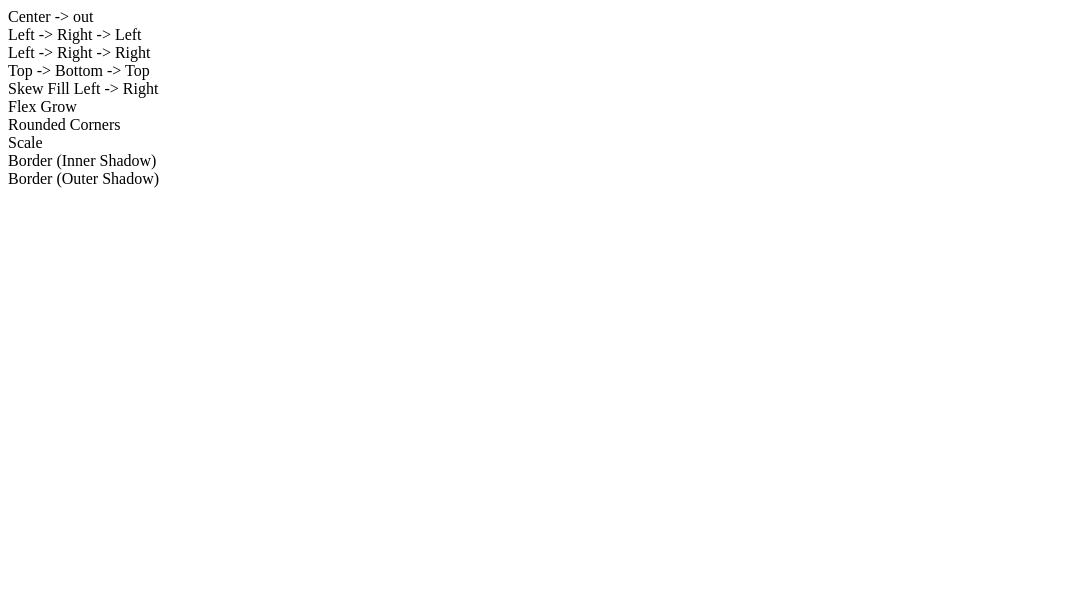
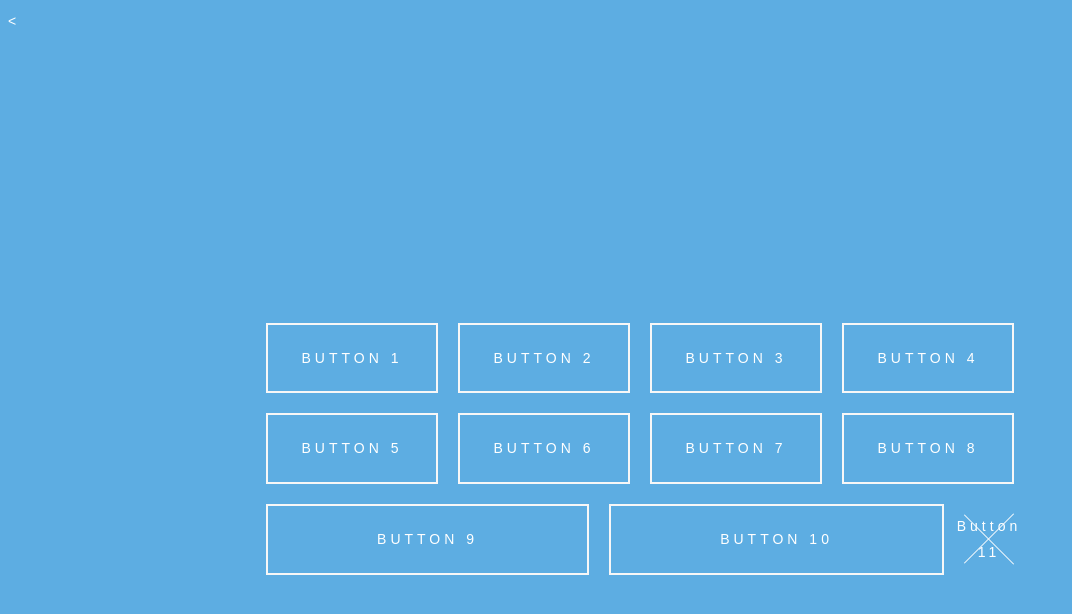
Before and after one commit to ShimingZ/Interactive2, a plain HTML site: page Exercises/E01/index.html in a window 1280 px wide. Shown: the whole page, without its empty margins (0-1072 px from the left). Drawn offline with Linux system fonts and the light colour scheme.

Commit message:
button1-10

```diff
--- a/Exercises/E01/index.html
+++ b/Exercises/E01/index.html
@@ -3,23 +3,29 @@
 <html>
 <head>
   <meta charset="UTF-8">
-  <link type="text/css" rel="stylesheet" href="stylesheet.css"/>
+  <<link rel="stylesheet" href="main.css">
 </head>
 
 
 <body>
+<p>
 <div class="container">
-  <div class="button">Center -> out</div>
-  <div class="button">Left -> Right -> Left</div>
-  <div class="button">Left -> Right -> Right</div>
-  <div class="button">Top -> Bottom -> Top</div>
-  <div class="button">Skew Fill Left -> Right</div>
-  <div class="button">Flex Grow</div>
-  <div class="button">Rounded Corners</div>
-  <div class="button">Scale</div>
-  <div class="button">Border (Inner Shadow)</div>
-  <div class="button">Border (Outer Shadow)</div>
+
+  <div class="button">Button 1</div>
+  <div class="button">Button 2</div>
+  <div class="button">Button 3</div>
+  <div class="button">Button 4</div>
+  <div class="button">Button 5</div>
+  <div class="button">Button 6</div>
+  <div class="button">Button 7</div>
+  <div class="button">Button 8</div>
+  <div class="button">Button 9</div>
+  <div class="button">Button 10</div>
+  <div class="outer"> <div class="inner"> <label>Button 11</label> </div>
+
+
 </div>
-
+</div>
+</p>
 </body>
 </html>
--- a/Exercises/E01/main.css
+++ b/Exercises/E01/main.css
@@ -1,21 +1,46 @@
 body {
-  background: linear-gradient(135deg, rgba(85,239,203,1) 0%,rgba(30,87,153,1) 0%,rgba(85,239,203,1) 0%,rgba(91,202,255,1) 100%);
-  color: #f7f7f7;
-  font-family: 'Lato', sans-serif;
-  font-weight: 300;
+  background: white ;
+    animation-name: back;
+    animation-duration: 5s;
+    animation-iteration-count: infinite;
+    position: center;
+    font-family:sans-serif;
+    letter-spacing:3pt;
+    line-height:20pt;
+    font-size: 14px;
+    color: white;
+
 }
+
+@keyframes back{
+  0%{background-color: #5DADE2;}
+  50%{background-color: #F4D03F;}
+  100%{background-color: #EC7063;}
+}
+
 .container {
+  display: -webkit-box;
+  display: -ms-flexbox;
   display: flex;
+  -webkit-box-pack: center;
+      -ms-flex-pack: center;
           justify-content: center;
+  -webkit-box-align: center;
+      -ms-flex-align: center;
           align-items: center;
+  -ms-flex-line-pack: center;
       align-content: center;
+  -ms-flex-wrap: wrap;
       flex-wrap: wrap;
   width: 60vw;
   max-width: 1200px;
   margin: 0 auto;
   min-height: 100vh;
 }
+
 .button {
+  -webkit-box-flex: 1;
+      -ms-flex: 1 1 auto;
           flex: 1 1 auto;
   margin: 10px;
   padding: 20px;
@@ -23,10 +48,13 @@ body {
   text-align: center;
   text-transform: uppercase;
   position: relative;
-  overflow:hidden;
+  overflow: hidden;
+  -webkit-transition: .3s;
   transition: .3s;
-  &:after {
+}
+.button:after {
   position: absolute;
+  -webkit-transition: .3s;
   transition: .3s;
   content: '';
   width: 0;
@@ -35,70 +63,122 @@ body {
   height: 3px;
   background: #f7f7f7;
 }
-  &:nth-of-type(2):after {
+.button:nth-of-type(2):after {
   left: 0;
 }
-  &:nth-of-type(3):after {
+.button:nth-of-type(3):after {
   right: 0;
   left: auto;
 }
-  &:nth-of-type(4):after {
+.button:nth-of-type(4):after {
   left: 0;
   bottom: auto;
   top: -3px;
   width: 100%;
 }
-  &:nth-of-type(5):after {
+.button:nth-of-type(5):after {
   height: 120%;
   left: -10%;
+  -webkit-transform: skewX(15deg);
           transform: skewX(15deg);
   z-index: -1;
 }
-  &:hover {
+.button:hover {
   cursor: pointer;
-    &:after {
+}
+.button:hover:after {
   width: 100%;
   left: 0;
 }
-    &:nth-of-type(4):after {
+.button:hover:nth-of-type(4):after {
   top: calc(100% - 3px);
 }
-    &:nth-of-type(5) {
+.button:hover:nth-of-type(5) {
   color: #5bcaff;
 }
-    &:nth-of-type(5):after {
+.button:hover:nth-of-type(5):after {
   left: -10%;
   width: 120%;
 }
-    &:nth-of-type(6) {
-      flex-grow:3;
+.button:hover:nth-of-type(6) {
+  -webkit-box-flex: 3;
+      -ms-flex-positive: 3;
+          flex-grow: 3;
 }
-    &:nth-of-type(6):after {
+.button:hover:nth-of-type(6):after {
   width: 0%;
 }
-    &:nth-of-type(7) {
+.button:hover:nth-of-type(7) {
   border-radius: 30px;
 }
-    &:nth-of-type(7):after {
+.button:hover:nth-of-type(7):after {
   width: 0%;
 }
-    &:nth-of-type(8) {
+.button:hover:nth-of-type(8) {
+  -webkit-transform: scale(1.2);
           transform: scale(1.2);
 }
-    &:nth-of-type(8):after {
+.button:hover:nth-of-type(8):after {
   width: 0%;
 }
-    &:nth-of-type(9) {
+.button:hover:nth-of-type(9) {
   box-shadow: inset 0px 0px 0px 3px #f7f7f7;
 }
-    &:nth-of-type(9):after {
+.button:hover:nth-of-type(9):after {
   width: 0%;
 }
-    &:nth-of-type(10) {
+.button:hover:nth-of-type(10) {
   box-shadow: 0px 0px 0px 3px #f7f7f7;
 }
-    &:nth-of-type(10):after {
+.button:hover:nth-of-type(10):after {
   width: 0%;
 }
+
+.outer {
+  position: relative;
+  margin: auto;
+  width: 70px;
+  cursor: pointer;
 }
+
+.inner {
+  width: inherit;
+  text-align: center;
 }
+
+.inner:before, .inner:after {
+  position: absolute;
+  content: '';
+  height: 1px;
+  width: inherit;
+  background: white;
+  left: 0;
+  transition: all .3s ease-in;
+}
+
+.inner:before {
+  top: 50%;
+  transform: rotate(45deg);
+}
+
+.inner:after {
+  bottom: 50%;
+  transform: rotate(-45deg);
+}
+
+.outer:hover label {
+  opacity: 1;
+}
+
+.outer:hover .inner:before,
+.outer:hover .inner:after {
+  transform: rotate(0);
+}
+
+.outer:hover .inner:before {
+  top: 0;
+}
+
+.outer:hover .inner:after {
+  bottom: 0;
+}
```
Lines whose indentation alone changed are shown as unchanged.
